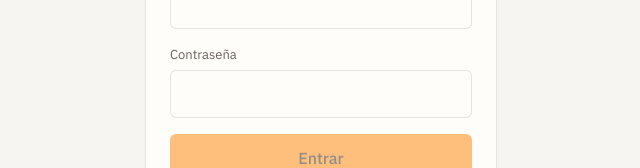
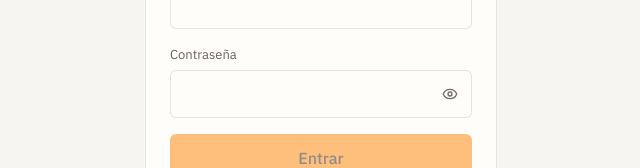
Before and after one commit to 2kLira/MCWP, a Next.js app: page /entrar in a window 1280 px wide. Shown: the part 338-506 px from the top of the page, without its empty margins (319-959 px from the left). Built offline with nearby package versions, Linux system fonts and the light colour scheme.

Commit message:
ojopassword

```diff
--- a/components/entrada/formulario-entrada.tsx
+++ b/components/entrada/formulario-entrada.tsx
@@ -1,5 +1,6 @@
 "use client";
 
+import { Eye, EyeOff } from "lucide-react";
 import { useRouter } from "next/navigation";
 import { useRef, useState } from "react";
 import { Campo } from "@/components/campo";
@@ -30,13 +31,39 @@ function mensajeDeError(codigo: string | undefined): string {
 export function FormularioEntrada({ siguiente }: { siguiente?: string }) {
   const router = useRouter();
   const campoCorreo = useRef<HTMLInputElement>(null);
+  const campoContrasena = useRef<HTMLInputElement>(null);
 
   const [correo, setCorreo] = useState("");
   const [contrasena, setContrasena] = useState("");
+  const [verContrasena, setVerContrasena] = useState(false);
   const [entrando, setEntrando] = useState(false);
   const [error, setError] = useState<string | null>(null);
 
   const listo = correo.trim().length > 3 && contrasena.length > 0;
+
+  /**
+   * Cambiar el `type` de un input manda el cursor al final. Se guarda la posición y se restaura
+   * después de que React vuelve a pintar, para que alternar el ojito no obligue a buscar dónde
+   * se iba escribiendo.
+   */
+  function alternarContrasena() {
+    const campo = campoContrasena.current;
+    const inicio = campo?.selectionStart ?? null;
+    const fin = campo?.selectionEnd ?? null;
+    setVerContrasena((v) => !v);
+    requestAnimationFrame(() => {
+      const actual = campoContrasena.current;
+      if (!actual) return;
+      actual.focus();
+      if (inicio !== null && fin !== null) {
+        try {
+          actual.setSelectionRange(inicio, fin);
+        } catch {
+          // Algunos navegadores no permiten setSelectionRange según el tipo. No pasa nada.
+        }
+      }
+    });
+  }
 
   async function entrar(evento: React.FormEvent) {
     evento.preventDefault();
@@ -91,15 +118,33 @@ export function FormularioEntrada({ siguiente }: { siguiente?: string }) {
       </Campo>
 
       <Campo etiqueta="Contraseña">
+        {/* Mismo patrón que el buscador de personas: contenedor relativo y el control encima del
+            campo, aquí a la derecha. El `pr-11` evita que el texto pase por debajo del botón. */}
+        <div className="relative">
           <input
-          className="campo"
-          type="password"
+            ref={campoContrasena}
+            className="campo pr-11"
+            type={verContrasena ? "text" : "password"}
             name="contrasena"
             autoComplete="current-password"
             required
             value={contrasena}
             onChange={(e) => setContrasena(e.target.value)}
           />
+          <button
+            type="button"
+            onClick={alternarContrasena}
+            aria-label={verContrasena ? "Ocultar contraseña" : "Mostrar contraseña"}
+            aria-pressed={verContrasena}
+            className="transicion-ui absolute inset-y-0 right-0 flex w-11 items-center justify-center rounded-r-control text-tinta-tenue transition-colors hover:text-tinta"
+          >
+            {verContrasena ? (
+              <EyeOff className="size-4" aria-hidden />
+            ) : (
+              <Eye className="size-4" aria-hidden />
+            )}
+          </button>
+        </div>
       </Campo>
 
       <button
```
Lines whose indentation alone changed are shown as unchanged.
